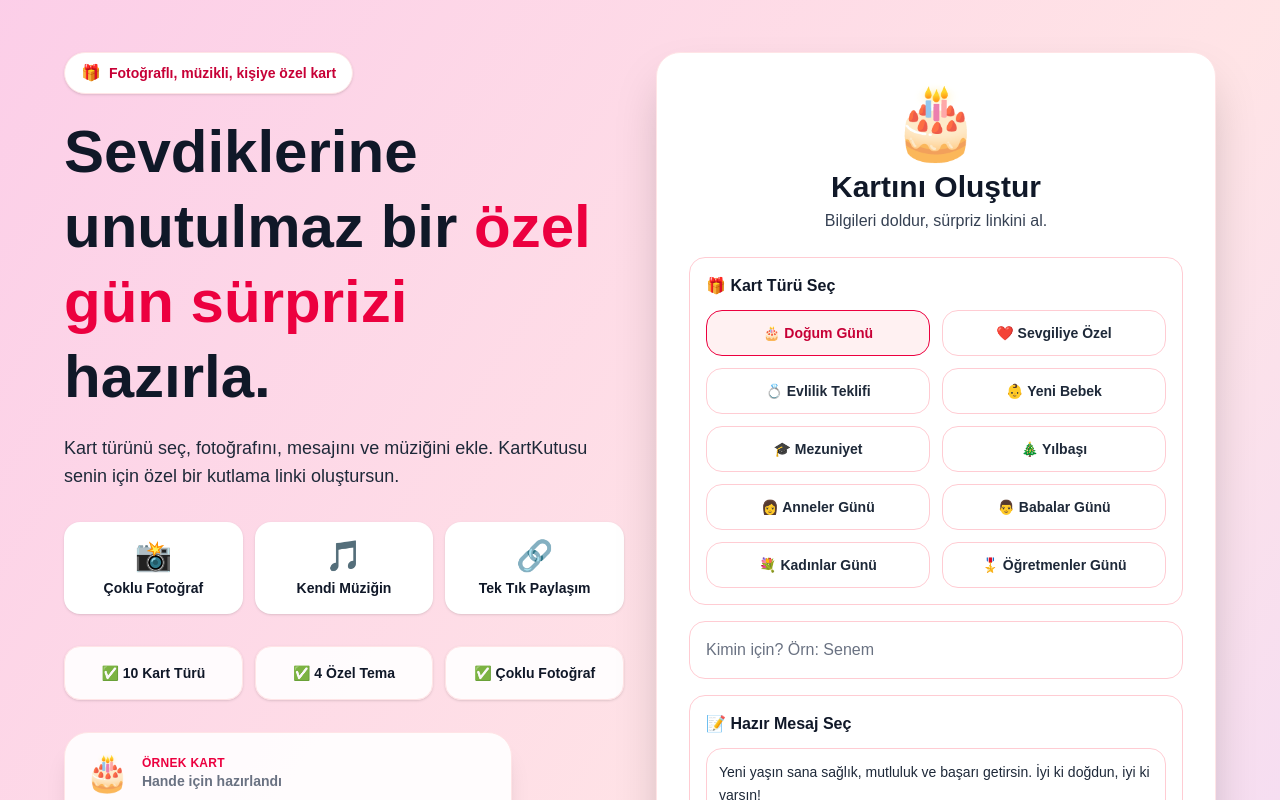
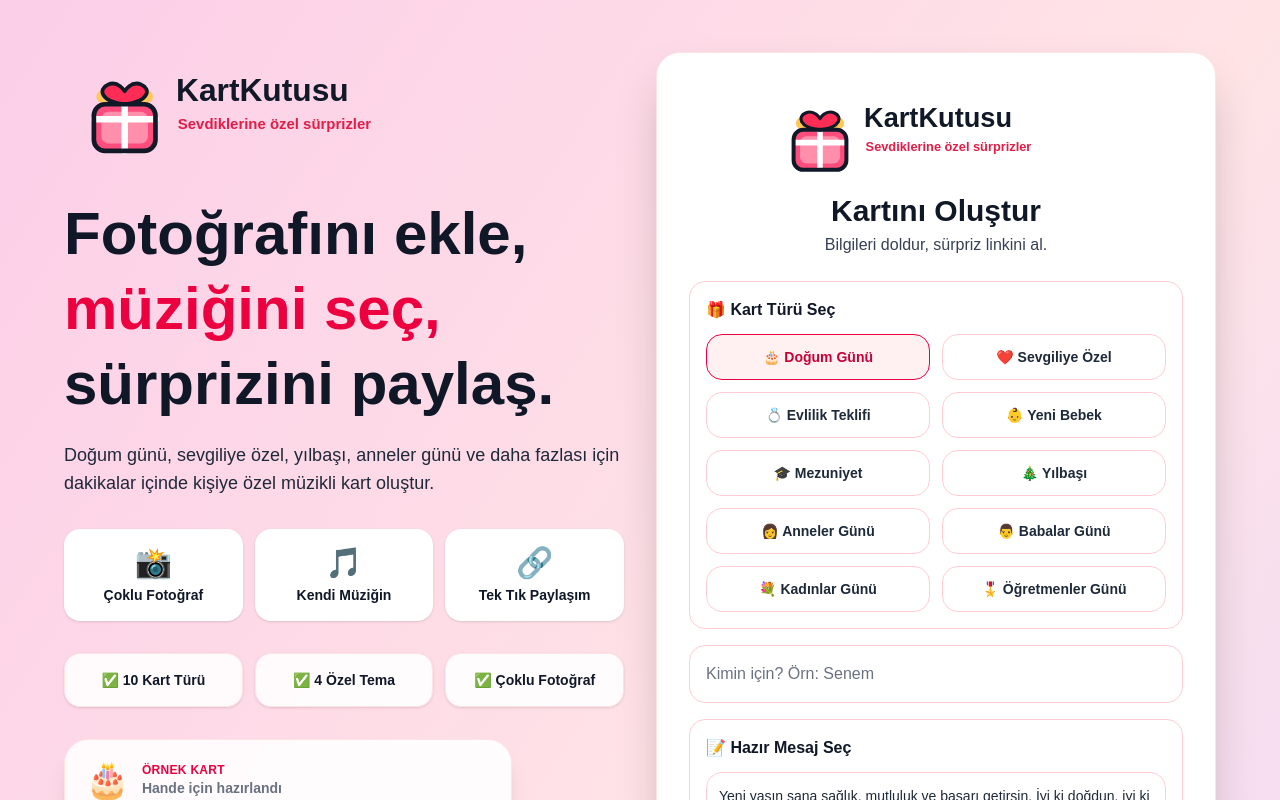
Before and after one commit to lone35/kartkutusu, a Next.js app: page / in a window 1280 px wide. Shown: the top 800 px of the page. Built offline with nearby package versions, Linux system fonts and the light colour scheme.

Commit message:
logo ve ui final duzenleme

```diff
--- a/app/page.tsx
+++ b/app/page.tsx
@@ -478,21 +478,23 @@ export default function Home() {
     <main className="min-h-screen bg-gradient-to-br from-pink-200 via-rose-100 to-purple-200 p-5">
       <section className="max-w-6xl mx-auto grid lg:grid-cols-2 gap-8 items-start min-h-screen py-8">
         <div className="text-center lg:text-left">
-          <div className="inline-flex items-center gap-2 bg-white border border-rose-100 rounded-full px-4 py-2 shadow mb-5">
-            <span>🎁</span>
-            <span className="text-sm font-semibold text-rose-700">
-              Fotoğraflı, müzikli, kişiye özel kart
-            </span>
+          <div className="mb-8 flex justify-center lg:justify-start">
+            <img
+              src="/logo.svg"
+              alt="KartKutusu"
+              className="h-28 w-auto"
+            />
           </div>
 
           <h1 className="text-5xl md:text-6xl font-extrabold text-gray-900 leading-tight mb-5">
-            Sevdiklerine unutulmaz bir{" "}
-            <span className="text-rose-600">özel gün sürprizi</span> hazırla.
+            Fotoğrafını ekle,{" "}
+            <span className="text-rose-600">müziğini seç,</span>{" "}
+            sürprizini paylaş.
           </h1>
 
           <p className="text-lg text-gray-800 mb-8 max-w-xl mx-auto lg:mx-0">
-            Kart türünü seç, fotoğrafını, mesajını ve müziğini ekle.
-            KartKutusu senin için özel bir kutlama linki oluştursun.
+            Doğum günü, sevgiliye özel, yılbaşı, anneler günü ve daha fazlası
+            için dakikalar içinde kişiye özel müzikli kart oluştur.
           </p>
 
           <div className="grid grid-cols-3 gap-3 max-w-xl mx-auto lg:mx-0">
@@ -551,7 +553,14 @@ export default function Home() {
 
         <div className="bg-white rounded-3xl shadow-2xl border border-rose-100 p-6 md:p-8">
           <div className="text-center mb-6">
-            <div className="text-7xl mb-3">{selectedTemplate.emoji}</div>
+            <div className="flex justify-center mb-3">
+              <img
+                src="/logo.svg"
+                alt="KartKutusu"
+                className="h-24 w-auto"
+              />
+            </div>
+
             <h2 className="text-3xl font-extrabold text-gray-900">
               Kartını Oluştur
             </h2>
```
Also changed, not shown: public/logo.svg (added).
